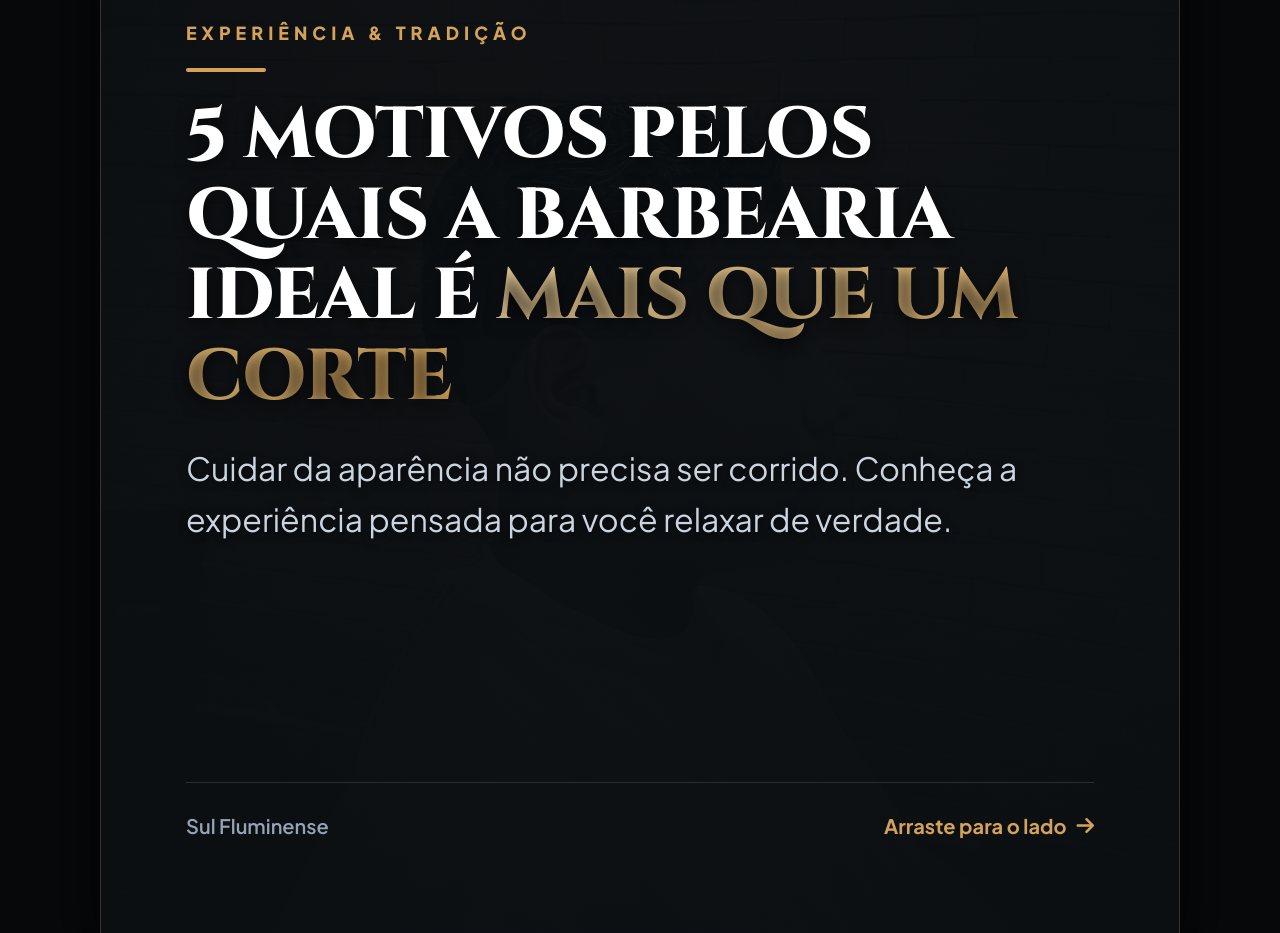
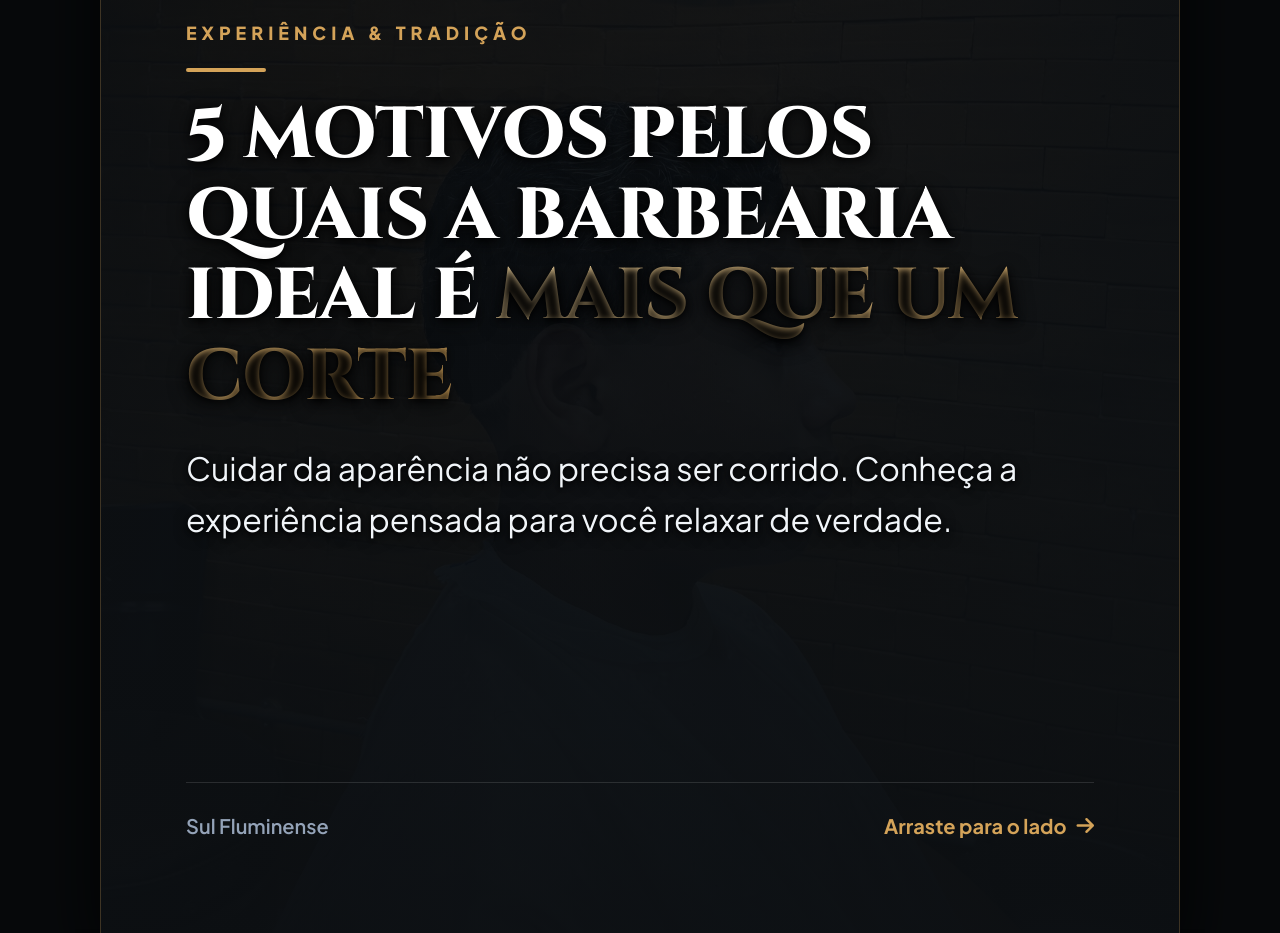
Before and after one commit to vemprapenedorj/Barbearia-Ideal, a plain HTML site: page instagram/carrossel-1/slides.html in a window 1280 px wide. Shown: the part 466-1399 px from the top of the page. Drawn offline with Linux system fonts and the light colour scheme.

Commit message:
style(carrossel): aumenta visibilidade e contraste das fotos de fundo mantendo leitura perfeita

```diff
--- a/instagram/carrossel-1/slides.html
+++ b/instagram/carrossel-1/slides.html
@@ -35,7 +35,7 @@
       flex-shrink: 0;
     }
 
-    /* Plano de Fundo Esmaecido com Foto Real */
+    /* Plano de Fundo com Foto Real Visível e Equilibrada */
     .slide-bg {
       position: absolute;
       inset: 0;
@@ -50,15 +50,16 @@
       width: 100%;
       height: 100%;
       object-fit: cover;
-      opacity: 0.15;
-      filter: grayscale(60%) brightness(0.65) contrast(1.15);
-      transform: scale(1.03);
+      opacity: 0.35;
+      filter: grayscale(20%) brightness(0.72) contrast(1.15);
+      transform: scale(1.02);
     }
 
     .slide-bg-overlay {
       position: absolute;
       inset: 0;
-      background: radial-gradient(circle at 50% 50%, rgba(12, 15, 18, 0.72) 0%, rgba(12, 15, 18, 0.94) 85%);
+      background: radial-gradient(circle at 50% 50%, rgba(12, 15, 18, 0.58) 0%, rgba(12, 15, 18, 0.86) 90%),
+                  linear-gradient(180deg, rgba(12, 15, 18, 0.45) 0%, rgba(12, 15, 18, 0.72) 100%);
     }
 
     /* Top Bar */
@@ -119,15 +120,15 @@
       line-height: 1.15;
       letter-spacing: -0.5px;
       color: #ffffff;
-      text-shadow: 0 4px 15px rgba(0, 0, 0, 0.7);
+      text-shadow: 0 4px 20px rgba(0, 0, 0, 0.95), 0 2px 6px rgba(0, 0, 0, 0.9);
     }
 
     .slide-text {
       font-size: 32px;
       line-height: 1.6;
-      color: #cbd5e1;
+      color: #f1f5f9;
       max-width: 900px;
-      text-shadow: 0 2px 8px rgba(0, 0, 0, 0.6);
+      text-shadow: 0 3px 14px rgba(0, 0, 0, 0.95), 0 1px 4px rgba(0, 0, 0, 0.85);
     }
 
     .big-number {
```
